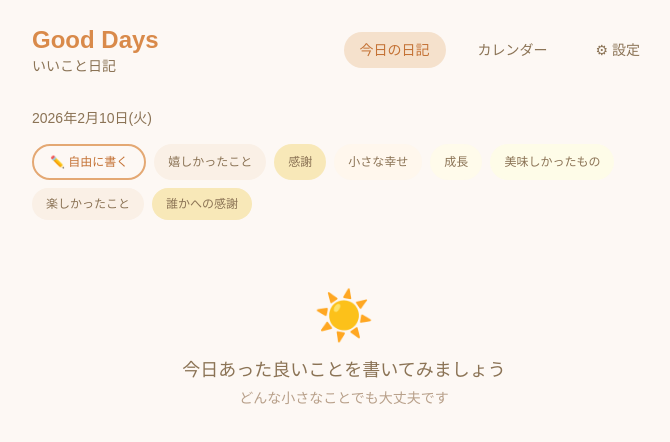
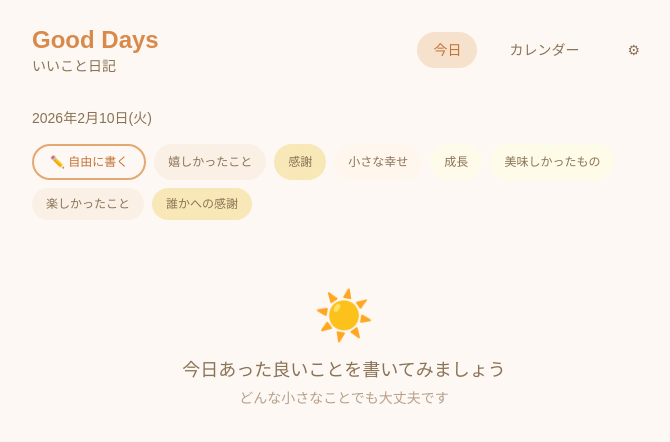
Before and after one commit to nova17x/gooddays, a Next.js app: page / in a window 1280 px wide. Shown: the top 442 px of the page, without its empty margins (296-966 px from the left). Built offline with nearby package versions, Linux system fonts and the light colour scheme; a web font is replaced by a local one.

Commit message:
fix: スマホでヘッダーのナビが折り返す問題を修正
- タイトルとナビをモバイルで縦積みに変更
- ナビラベルを短縮（今日, カレンダー, ⚙）
- whitespace-nowrap でテキスト折り返し防止

```diff
--- a/src/components/Header.tsx
+++ b/src/components/Header.tsx
@@ -9,7 +9,7 @@ export default function Header() {
 
   return (
     <header className="mb-6 sm:mb-8">
-      <div className="flex items-center justify-between">
+      <div className="flex flex-col sm:flex-row sm:items-center sm:justify-between gap-3 sm:gap-0">
         <Link href="/" className="group">
           <h1 className="text-xl sm:text-2xl font-bold text-warm-500 group-hover:text-warm-600 transition-colors">
             {APP_NAME}
@@ -19,16 +19,16 @@ export default function Header() {
         <nav className="flex gap-2 sm:gap-4">
           <Link
             href="/"
-            className={`text-sm px-3 sm:px-4 py-2 rounded-full transition-colors ${pathname === "/"
+            className={`text-sm whitespace-nowrap px-3 sm:px-4 py-2 rounded-full transition-colors ${pathname === "/"
               ? "bg-warm-200 text-warm-600 font-medium"
               : "text-text-muted hover:text-text hover:bg-warm-100"
               }`}
           >
-            今日の日記
+            今日
           </Link>
           <Link
             href="/calendar"
-            className={`text-sm px-3 sm:px-4 py-2 rounded-full transition-colors ${pathname === "/calendar"
+            className={`text-sm whitespace-nowrap px-3 sm:px-4 py-2 rounded-full transition-colors ${pathname === "/calendar"
               ? "bg-warm-200 text-warm-600 font-medium"
               : "text-text-muted hover:text-text hover:bg-warm-100"
               }`}
@@ -37,12 +37,12 @@ export default function Header() {
           </Link>
           <Link
             href="/settings"
-            className={`text-sm px-3 sm:px-4 py-2 rounded-full transition-colors ${pathname === "/settings"
+            className={`text-sm whitespace-nowrap px-3 sm:px-4 py-2 rounded-full transition-colors ${pathname === "/settings"
               ? "bg-warm-200 text-warm-600 font-medium"
               : "text-text-muted hover:text-text hover:bg-warm-100"
               }`}
           >
-            ⚙ 設定
+            ⚙
           </Link>
         </nav>
       </div>
```
